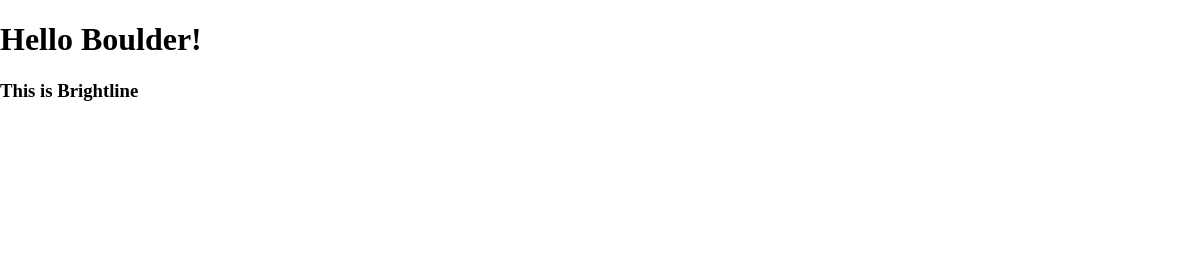
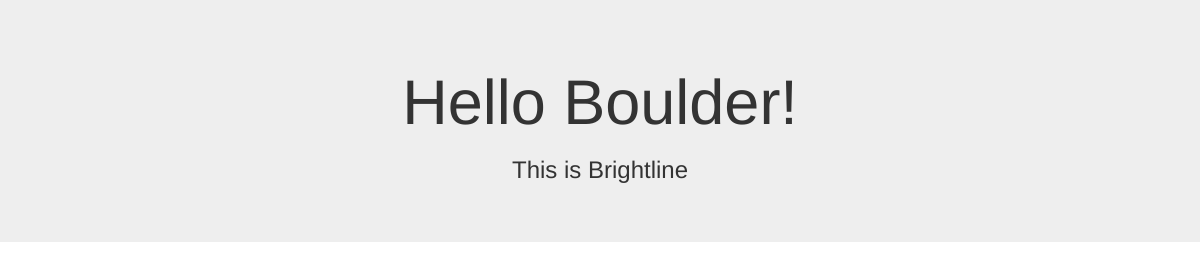
Before and after one commit to BrightlineLaw/app, an Electron app: page index.html at #!/home in a window 1200 px wide. Drawn offline with nearby package versions, Linux system fonts and the light colour scheme.

Commit message:
new href for twitter bootstrap; squish bug

```diff
--- a/index.html
+++ b/index.html
@@ -7,7 +7,7 @@
 		<title>Brightline</title>
 		<!-- CSS -->
 		<link rel="stylesheet" href="https://cdnjs.cloudflare.com/ajax/libs/normalize/3.0.2/normalize.min.css">
-		<link rel="stylesheet" href="https://cdnjs.cloudflare.com/ajax/libs/twitter-bootstrap/3.3.5/js/bootstrap.min.js">
+		<link rel="stylesheet" href="https://maxcdn.bootstrapcdn.com/bootstrap/3.3.5/css/bootstrap.min.css">
 		<link rel="stylesheet" href="https://cdnjs.cloudflare.com/ajax/libs/font-awesome/4.3.0/css/font-awesome.min.css">
 		<link rel="stylesheet" href="main.css">
 		<!-- ANGULAR JS (inserted in <head> for ngCloak optimization) -->
--- a/partials/home.html
+++ b/partials/home.html
@@ -1,5 +1,5 @@
 <!-- begin ng-view -->
-<div class="jumbotron">
+<div class="jumbotron text-center">
 	<h1>Hello Boulder!</h1>
 	<h3>This is {{testMessage}}</h3>
 </div>
```
